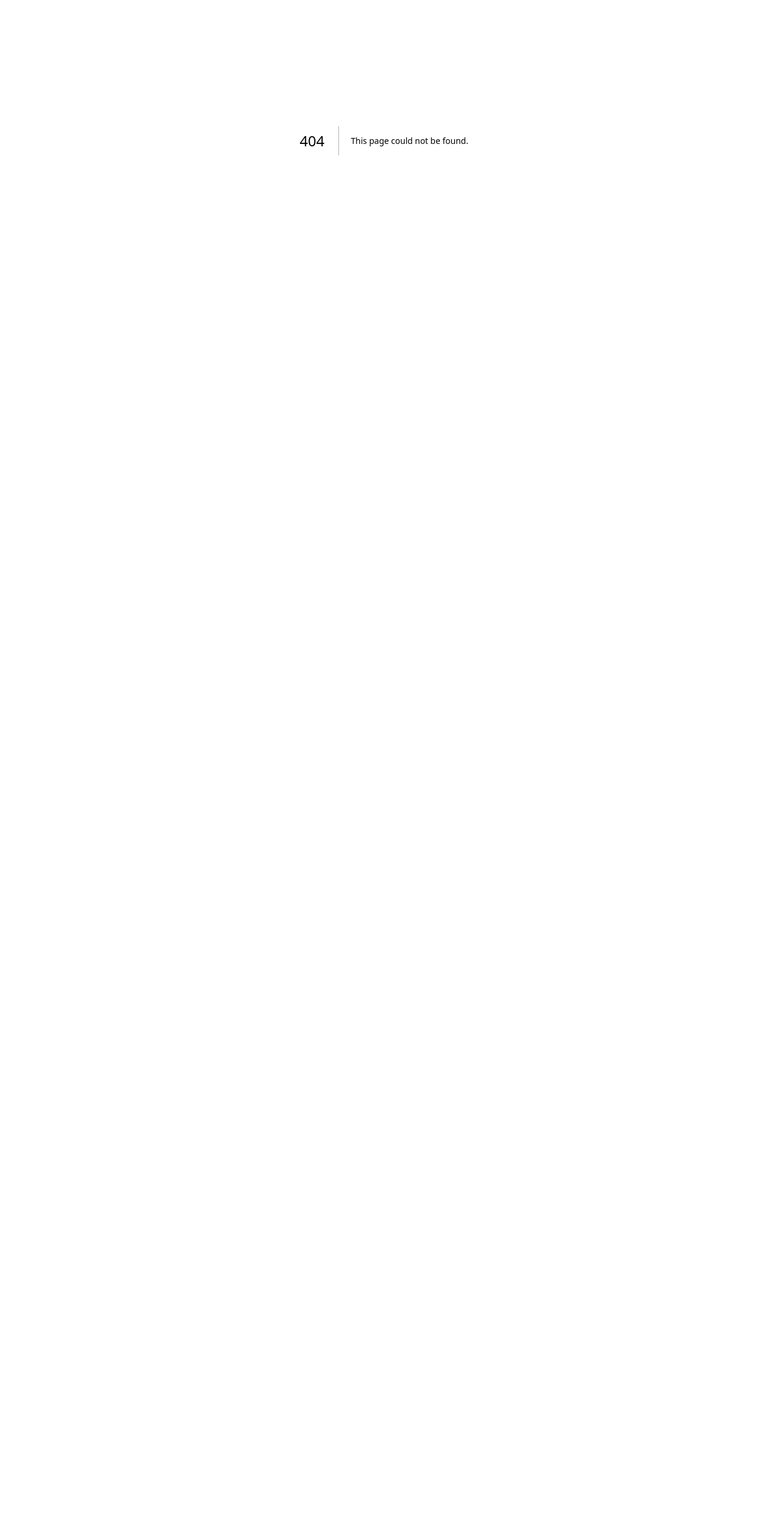
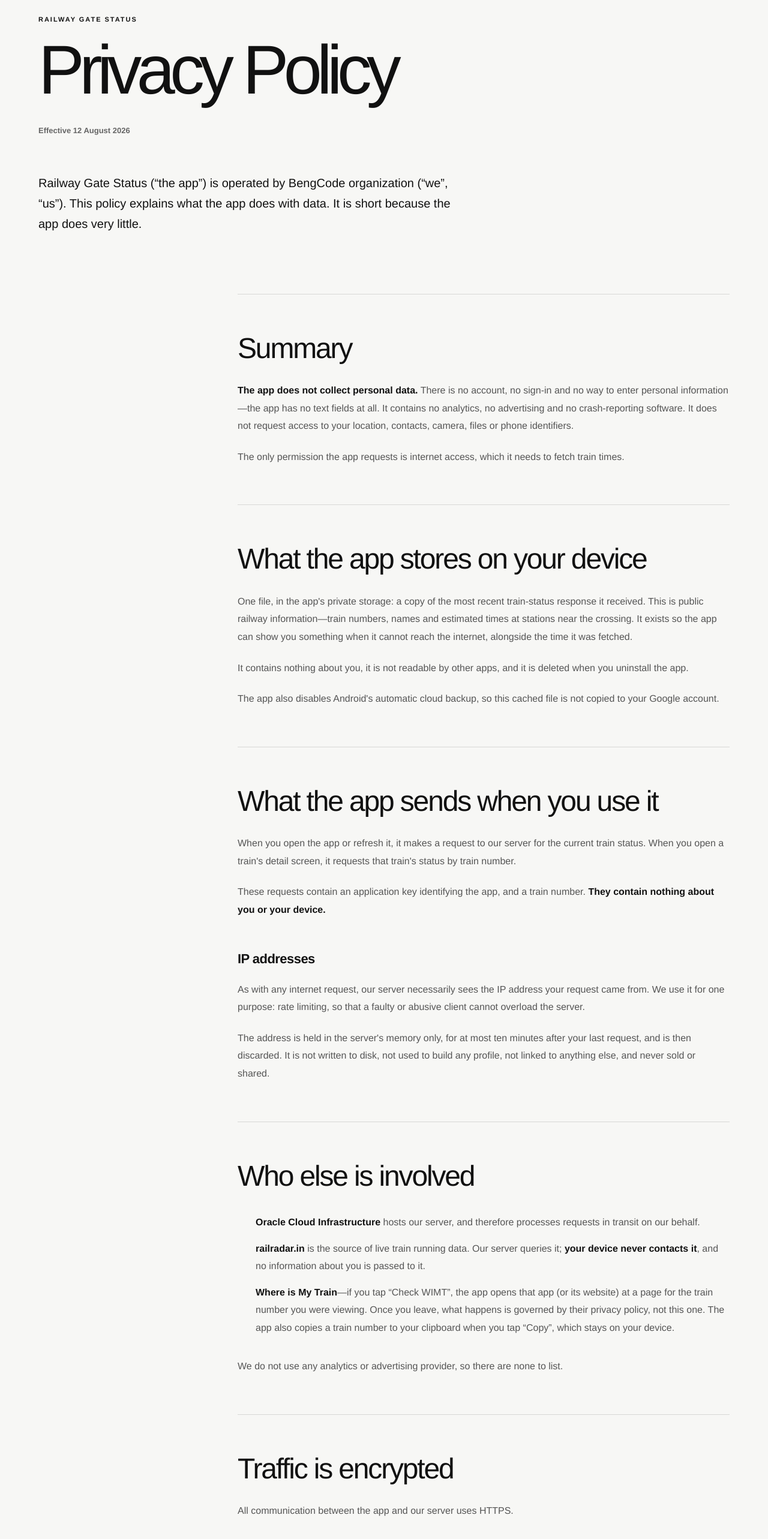
Before and after one commit to themaskedbit-dev/themaskedbit-web, a Next.js app: page /railway-gate-status/privacy in a window 1280 px wide. Before the commit this address had no page. Shown: the part 166-2732 px from the top of the page at 60% size. Before the commit the page ends 800 px from the top, so only its background shows below. Built offline with nearby package versions, Linux system fonts and the light colour scheme.

Commit message:
railway-gate-status

```diff
--- a/app/globals.css
+++ b/app/globals.css
@@ -96,3 +96,21 @@
 .tool-row>p{max-width:400px;color:var(--muted);line-height:1.7}
 .tool-row>b{font-size:11px;text-transform:uppercase;letter-spacing:.1em}
 @media(max-width:800px){.tool-row{grid-template-columns:32px 1fr;gap:16px;padding:34px 0}.tool-row>p,.tool-row>b{grid-column:2;margin:0}.tool-row h2{font-size:44px}}
+
+.policy-page{padding-top:190px;padding-bottom:150px}
+.policy-header{max-width:920px;padding-bottom:100px}
+.policy-header h1{margin:0;font-size:clamp(62px,9vw,132px);font-weight:500;line-height:.9;letter-spacing:-.075em}
+.policy-date{margin:40px 0 0;color:var(--muted);font-size:13px;font-weight:700}
+.policy-intro{max-width:720px;margin:60px 0 0;font-size:20px;line-height:1.7}
+.policy-content{max-width:820px;margin-left:auto}
+.policy-content section{padding:65px 0;border-top:1px solid #1112}
+.policy-content h2{margin:0 0 30px;font-size:clamp(30px,4vw,48px);font-weight:500;line-height:1.05;letter-spacing:-.045em}
+.policy-content h3{margin:50px 0 20px;font-size:22px;font-weight:600;letter-spacing:-.025em}
+.policy-content p,.policy-content li{color:#555;font-size:16px;line-height:1.85}
+.policy-content p{margin:0 0 22px}
+.policy-content p:last-child{margin-bottom:0}
+.policy-content strong{color:#111}
+.policy-content ul{margin:0 0 28px;padding-left:22px}
+.policy-content li{padding:7px 0 7px 8px}
+.policy-content a{text-decoration:underline;text-underline-offset:4px}
+@media(max-width:800px){.policy-page{padding-top:150px;padding-bottom:90px}.policy-header{padding-bottom:65px}.policy-intro{margin-top:40px;font-size:17px}.policy-content section{padding:48px 0}.policy-content p,.policy-content li{font-size:15px}}
--- /dev/null
+++ b/app/railway-gate-status/privacy/page.tsx
@@ -0,0 +1,89 @@
+import type { Metadata } from "next";
+import { PageShell } from "../../ui";
+
+export const metadata: Metadata = {
+  title: "Railway Gate Status Privacy Policy",
+  description: "Privacy policy for the Railway Gate Status app operated by BengCode organization.",
+};
+
+export default function RailwayGateStatusPrivacy() {
+  return (
+    <PageShell>
+      <main className="policy-page section-pad">
+        <header className="policy-header">
+          <p className="eyebrow">Railway Gate Status</p>
+          <h1>Privacy Policy</h1>
+          <p className="policy-date">Effective 12 August 2026</p>
+          <p className="policy-intro">
+            Railway Gate Status (&ldquo;the app&rdquo;) is operated by BengCode organization (&ldquo;we&rdquo;, &ldquo;us&rdquo;).
+            This policy explains what the app does with data. It is short because the app does very little.
+          </p>
+        </header>
+
+        <article className="policy-content">
+          <section>
+            <h2>Summary</h2>
+            <p><strong>The app does not collect personal data.</strong> There is no account, no sign-in and no way to enter personal information—the app has no text fields at all. It contains no analytics, no advertising and no crash-reporting software. It does not request access to your location, contacts, camera, files or phone identifiers.</p>
+            <p>The only permission the app requests is internet access, which it needs to fetch train times.</p>
+          </section>
+
+          <section>
+            <h2>What the app stores on your device</h2>
+            <p>One file, in the app&apos;s private storage: a copy of the most recent train-status response it received. This is public railway information—train numbers, names and estimated times at stations near the crossing. It exists so the app can show you something when it cannot reach the internet, alongside the time it was fetched.</p>
+            <p>It contains nothing about you, it is not readable by other apps, and it is deleted when you uninstall the app.</p>
+            <p>The app also disables Android&apos;s automatic cloud backup, so this cached file is not copied to your Google account.</p>
+          </section>
+
+          <section>
+            <h2>What the app sends when you use it</h2>
+            <p>When you open the app or refresh it, it makes a request to our server for the current train status. When you open a train&apos;s detail screen, it requests that train&apos;s status by train number.</p>
+            <p>These requests contain an application key identifying the app, and a train number. <strong>They contain nothing about you or your device.</strong></p>
+            <h3>IP addresses</h3>
+            <p>As with any internet request, our server necessarily sees the IP address your request came from. We use it for one purpose: rate limiting, so that a faulty or abusive client cannot overload the server.</p>
+            <p>The address is held in the server&apos;s memory only, for at most ten minutes after your last request, and is then discarded. It is not written to disk, not used to build any profile, not linked to anything else, and never sold or shared.</p>
+          </section>
+
+          <section>
+            <h2>Who else is involved</h2>
+            <ul>
+              <li><strong>Oracle Cloud Infrastructure</strong> hosts our server, and therefore processes requests in transit on our behalf.</li>
+              <li><strong>railradar.in</strong> is the source of live train running data. Our server queries it; <strong>your device never contacts it</strong>, and no information about you is passed to it.</li>
+              <li><strong>Where is My Train</strong>—if you tap &ldquo;Check WIMT&rdquo;, the app opens that app (or its website) at a page for the train number you were viewing. Once you leave, what happens is governed by their privacy policy, not this one. The app also copies a train number to your clipboard when you tap &ldquo;Copy&rdquo;, which stays on your device.</li>
+            </ul>
+            <p>We do not use any analytics or advertising provider, so there are none to list.</p>
+          </section>
+
+          <section>
+            <h2>Traffic is encrypted</h2>
+            <p>All communication between the app and our server uses HTTPS.</p>
+          </section>
+
+          <section>
+            <h2>Children</h2>
+            <p>The app is a general-purpose travel utility. It is not directed at children and we do not knowingly collect data from anyone, of any age.</p>
+          </section>
+
+          <section>
+            <h2>Your rights</h2>
+            <p>We hold no personal data about you, so there is nothing for us to show you, correct or delete on request. The data the app stores on your device is removed by uninstalling it, or by clearing the app&apos;s storage in Android settings.</p>
+          </section>
+
+          <section>
+            <h2>Accuracy of the information shown</h2>
+            <p>Train times shown in the app are estimates derived from third-party live-running data. They can be wrong, delayed or unavailable. Please read the safety note in the store listing: <strong>never use this app to decide whether it is safe to cross a railway line.</strong> Always obey signals, barriers and railway staff.</p>
+          </section>
+
+          <section>
+            <h2>Changes to this policy</h2>
+            <p>If this policy changes we will update this page and the effective date above. Material changes will be noted in the app&apos;s release notes on Google Play.</p>
+          </section>
+
+          <section>
+            <h2>Contact</h2>
+            <p>Questions about this policy: <a href="mailto:barrier-duly-usher@duck.com">barrier-duly-usher@duck.com</a></p>
+          </section>
+        </article>
+      </main>
+    </PageShell>
+  );
+}
```
